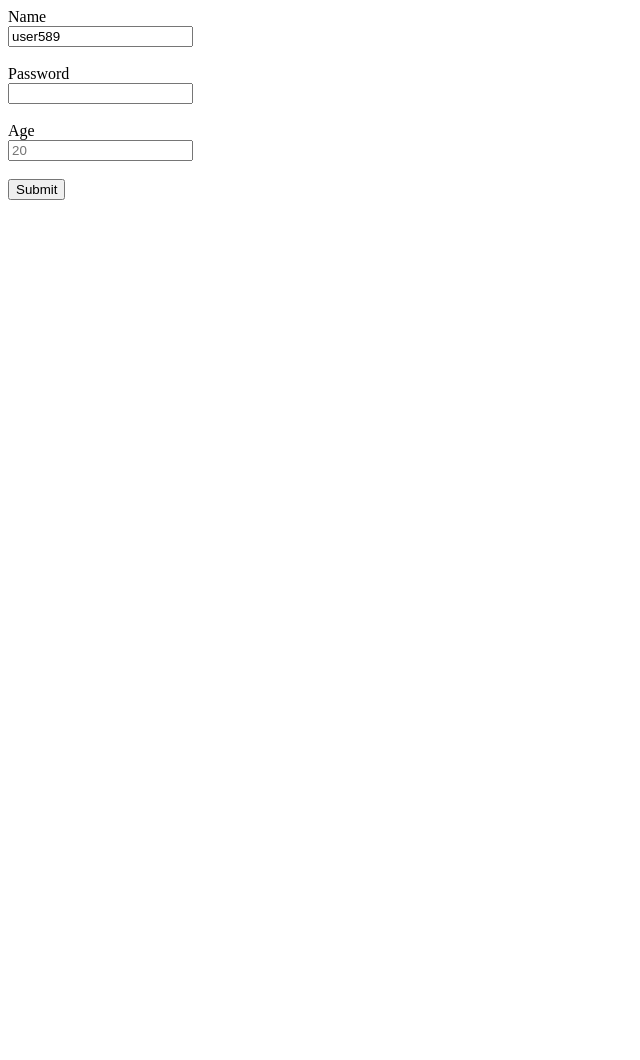
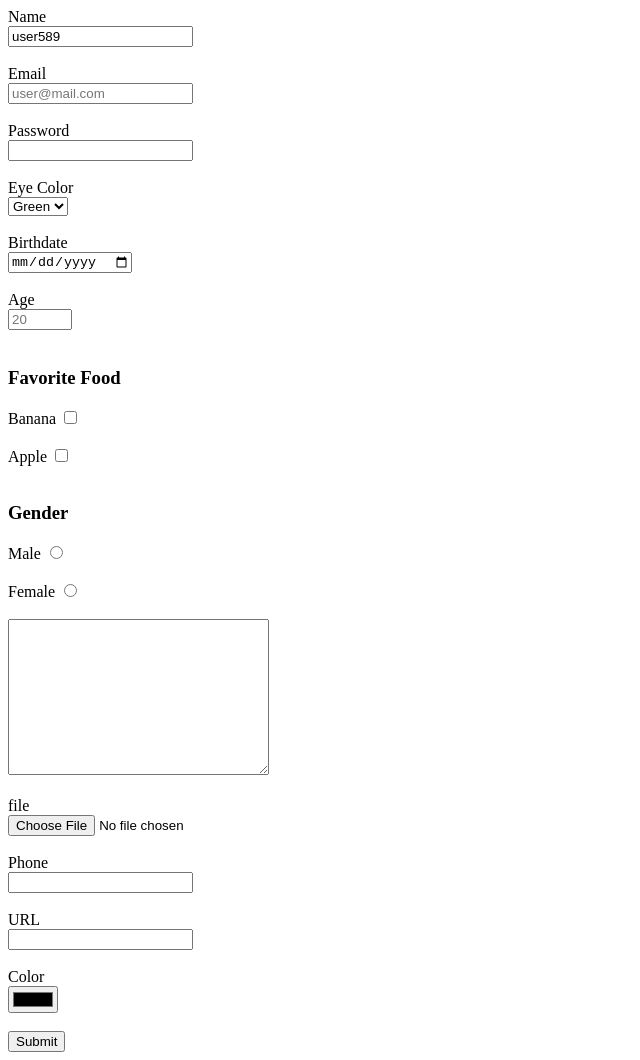
Before and after one commit to burak-odabasi/html_forms, a plain HTML site: page index.html in a window 1280 px wide. Shown: the whole page, without its empty margins (0-640 px from the left). Before the commit the page ends 800 px from the top, so only its background shows below. Drawn offline with Linux system fonts and the light colour scheme.

Commit message:
finish form revision

```diff
--- a/index.html
+++ b/index.html
@@ -6,25 +6,118 @@
     <title>forms</title>
   </head>
   <body>
-    <form action="./results.html" method="get">
+    <form action="./results.html" method="get" enctype="multipart/form-data">
       <label>
         Name
         <br />
         <input type="text" name="username" value="user589" />
+        <br /><br />
       </label>
-      <br /><br />
+
+      <label>
+        Email
+        <br />
+        <input type="email" name="email" placeholder="user@mail.com" />
+        <br /><br />
+      </label>
+
       <label>
         Password
         <br />
-        <input type="text" name="password" />
+        <input type="text" name="password" required />
+        <br /><br />
       </label>
-      <br /><br />
+
+      <label>
+        Eye Color
+        <br />
+        <select name="" id="">
+          <option value="Green">Green</option>
+          <option value="Blue">Blue</option>
+          <option value="Brown">Brown</option>
+        </select>
+        <br /><br />
+      </label>
+
+      <label>
+        Birthdate
+        <br />
+        <input type="date" name="dob" required />
+        <br /><br />
+      </label>
+
       <label>
         Age
         <br />
-        <input type="number" name="age" placeholder="20" />
+        <input
+          type="number"
+          name="age"
+          placeholder="20"
+          min="1"
+          max="150"
+          step="7"
+        />
+        <br /><br />
       </label>
-      <br /><br />
+
+      <label>
+        <h3>Favorite Food</h3>
+        Banana
+        <input type="checkbox" name="banana" />
+        <br /><br />
+      </label>
+      <label>
+        Apple
+        <input type="checkbox" name="apple" />
+        <br /><br />
+      </label>
+
+      <label>
+        <h3>Gender</h3>
+        Male
+        <input type="radio" name="gender" value="male" />
+        <br /><br />
+      </label>
+
+      <label>
+        Female
+        <input type="radio" name="gender" value="female" />
+        <br /><br />
+      </label>
+
+      <label>
+        <textarea name="text" cols="30" rows="10"> </textarea>
+        <br /><br />
+      </label>
+
+      <label>
+        file
+        <br />
+        <input type="file" name="file" />
+        <br /><br />
+      </label>
+
+      <label>
+        Phone
+        <br />
+        <input type="tel" name="phone no" />
+        <br /><br />
+      </label>
+
+      <label>
+        URL
+        <br />
+        <input type="url" name="url" />
+        <br /><br />
+      </label>
+
+      <label>
+        Color
+        <br />
+        <input type="color" name="color" />
+        <br /><br />
+      </label>
+
       <button type="submit">Submit</button>
     </form>
   </body>
```
